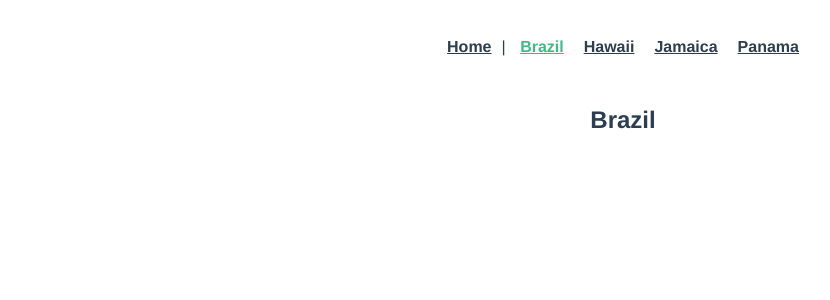
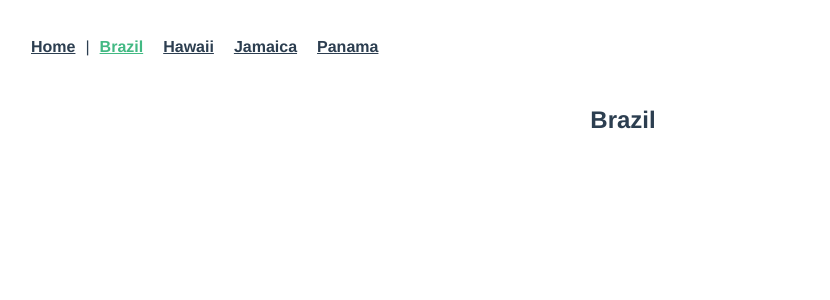
Before and after one commit to hburak/router-travel-app, a Vue app: page /#/brazil in a window 1280 px wide. Shown: the top 300 px of the page, without its empty margins (17-847 px from the left). Built offline with nearby package versions, Linux system fonts and the light colour scheme.

Commit message:
navigation refactored as an independent component and imported into app.vue

```diff
--- a/src/App.vue
+++ b/src/App.vue
@@ -1,15 +1,18 @@
 <template>
   <div id="app">
-    <div id="nav">
-      <router-link to="/">Home</router-link>|
-      <router-link to="/brazil">Brazil</router-link>
-      <router-link to="/hawaii">Hawaii</router-link>
-      <router-link to="/jamaica">Jamaica</router-link>
-      <router-link to="/panama">Panama</router-link>
-    </div>
+    <TheNavigation></TheNavigation>
     <router-view />
   </div>
 </template>
+
+<script>
+import TheNavigation from "./components/TheNavigation.vue";
+export default {
+  components: {
+    TheNavigation
+  }
+};
+</script>
 
 <style>
 #app {
--- /dev/null
+++ b/src/components/TheNavigation.vue
@@ -0,0 +1,16 @@
+<template>
+  <nav id="nav">
+    <router-link to="/">Home</router-link>|
+    <router-link to="/brazil">Brazil</router-link>
+    <router-link to="/hawaii">Hawaii</router-link>
+    <router-link to="/jamaica">Jamaica</router-link>
+    <router-link to="/panama">Panama</router-link>
+  </nav>
+</template>
+
+<style scoped>
+#nav {
+  display: flex;
+  align-items: center;
+}
+</style>
--- a/src/views/About.vue
+++ /dev/null
@@ -1,5 +0,0 @@
-<template>
-  <div class="about">
-    <h1>This is an about page</h1>
-  </div>
-</template>
```
